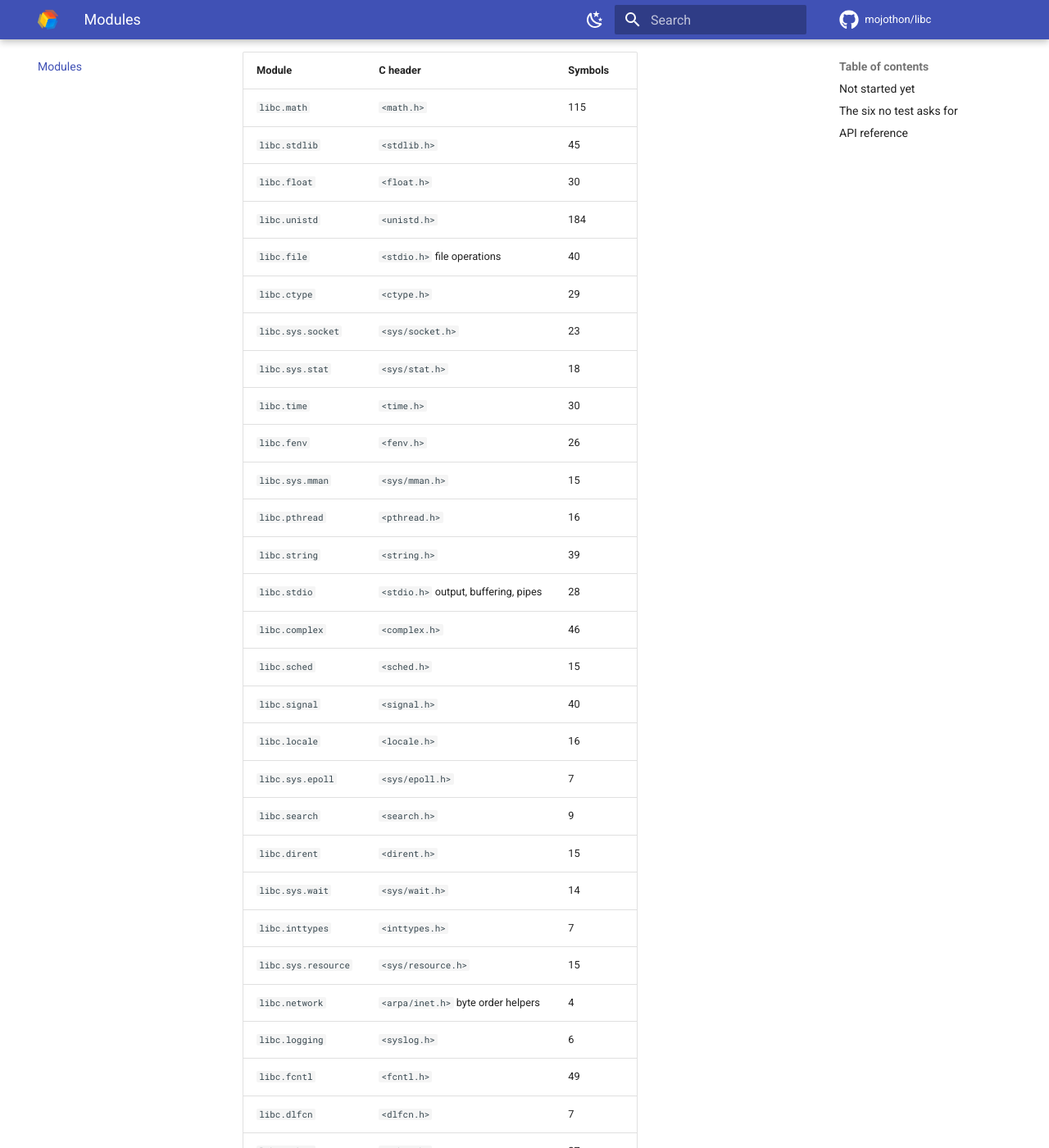
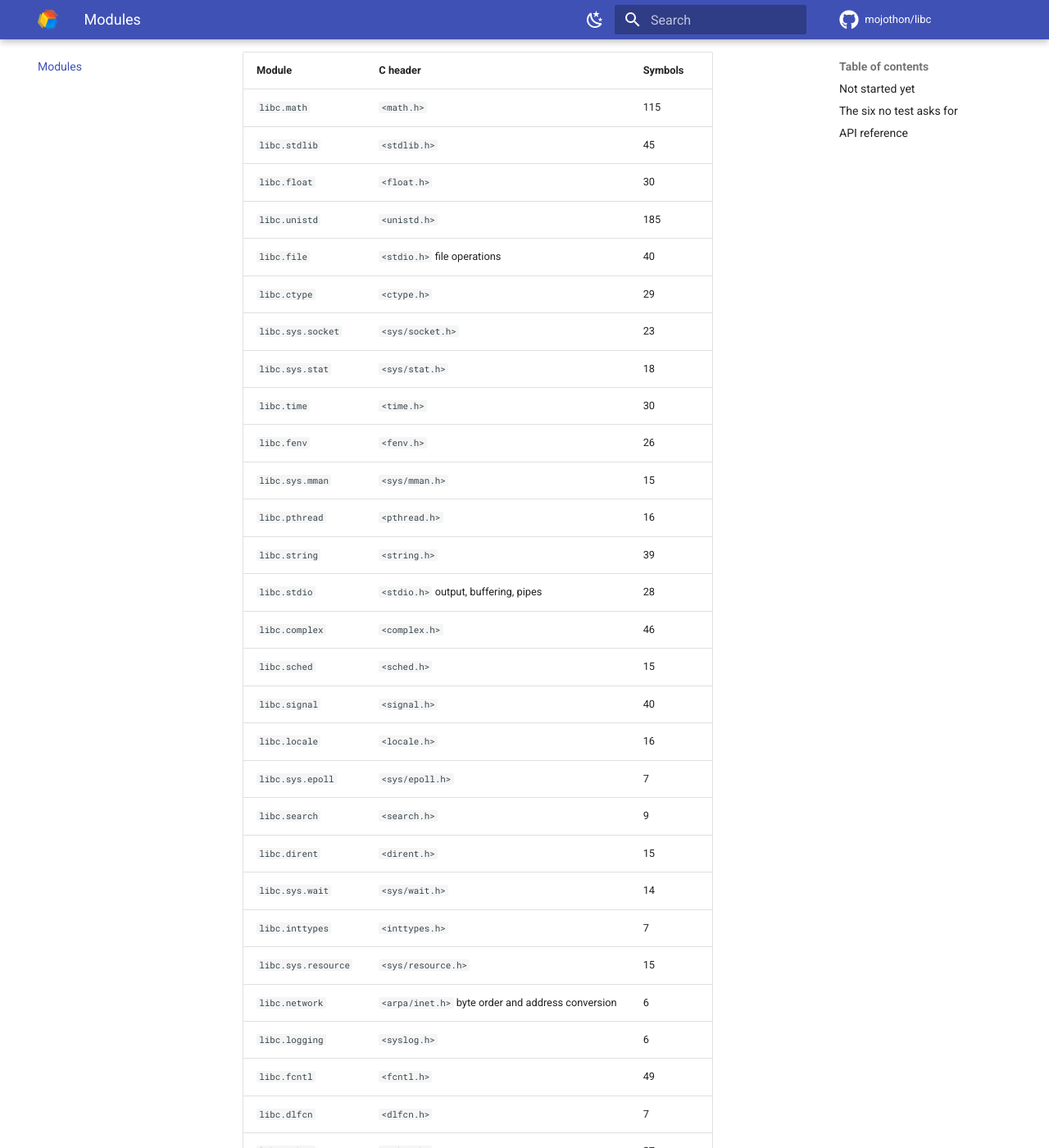
Before and after one commit to mojothon/libc, an MkDocs documentation site: the page built from docs/modules.md, in a window 1280 px wide and 1400 px high, scrolled down 232 px. Shown: the whole window at 82% size. Built offline with MkDocs 1.6.1 and Material for MkDocs 9.7.7, drawn with Linux system fonts in a browser that asks for light colours; comment, search, counter and statistics services are not loaded.

Commit message:
feat(network): bind inet_pton and inet_ntop, and pathconf
`libc.network` had the four byte-order functions and nothing else, which
left the address half of `htons` undone: a port could be put in network
order and an address could not. `inet_pton` and `inet_ntop` are the two
that convert between the printable form and the binary one a
`socketaddr` carries, in both directions.

`pathconf` is the path-taking half of `fpathconf`, which was the only one
bound. It matters more now that the `PC_*` knobs are named: without it a
caller has to open a descriptor to ask about a directory it means to
write into.

The tests round-trip rather than converting one way, which is what keeps
them honest about byte order — 1.2.3.4 is 01 02 03 04 in the buffer on
either machine, so an implementation that got the order wrong comes back
as something else and fails. The IPv6 case asks `AF_INET6` by name
because that one is 10 on Linux and 30 on Darwin. `libc.network` goes
from 4 to 6 and `libc.unistd` from 184 to 185.

```diff
--- a/docs/modules.md
+++ b/docs/modules.md
@@ -9,7 +9,7 @@ the bottom.
 | `libc.math` | `<math.h>` | 115 |
 | `libc.stdlib` | `<stdlib.h>` | 45 |
 | `libc.float` | `<float.h>` | 30 |
-| `libc.unistd` | `<unistd.h>` | 184 |
+| `libc.unistd` | `<unistd.h>` | 185 |
 | `libc.file` | `<stdio.h>` file operations | 40 |
 | `libc.ctype` | `<ctype.h>` | 29 |
 | `libc.sys.socket` | `<sys/socket.h>` | 23 |
@@ -30,7 +30,7 @@ the bottom.
 | `libc.sys.wait` | `<sys/wait.h>` | 14 |
 | `libc.inttypes` | `<inttypes.h>` | 7 |
 | `libc.sys.resource` | `<sys/resource.h>` | 15 |
-| `libc.network` | `<arpa/inet.h>` byte order helpers | 4 |
+| `libc.network` | `<arpa/inet.h>` byte order and address conversion | 6 |
 | `libc.logging` | `<syslog.h>` | 6 |
 | `libc.fcntl` | `<fcntl.h>` | 49 |
 | `libc.dlfcn` | `<dlfcn.h>` | 7 |
```
Also changed, not shown: 4 other files.
